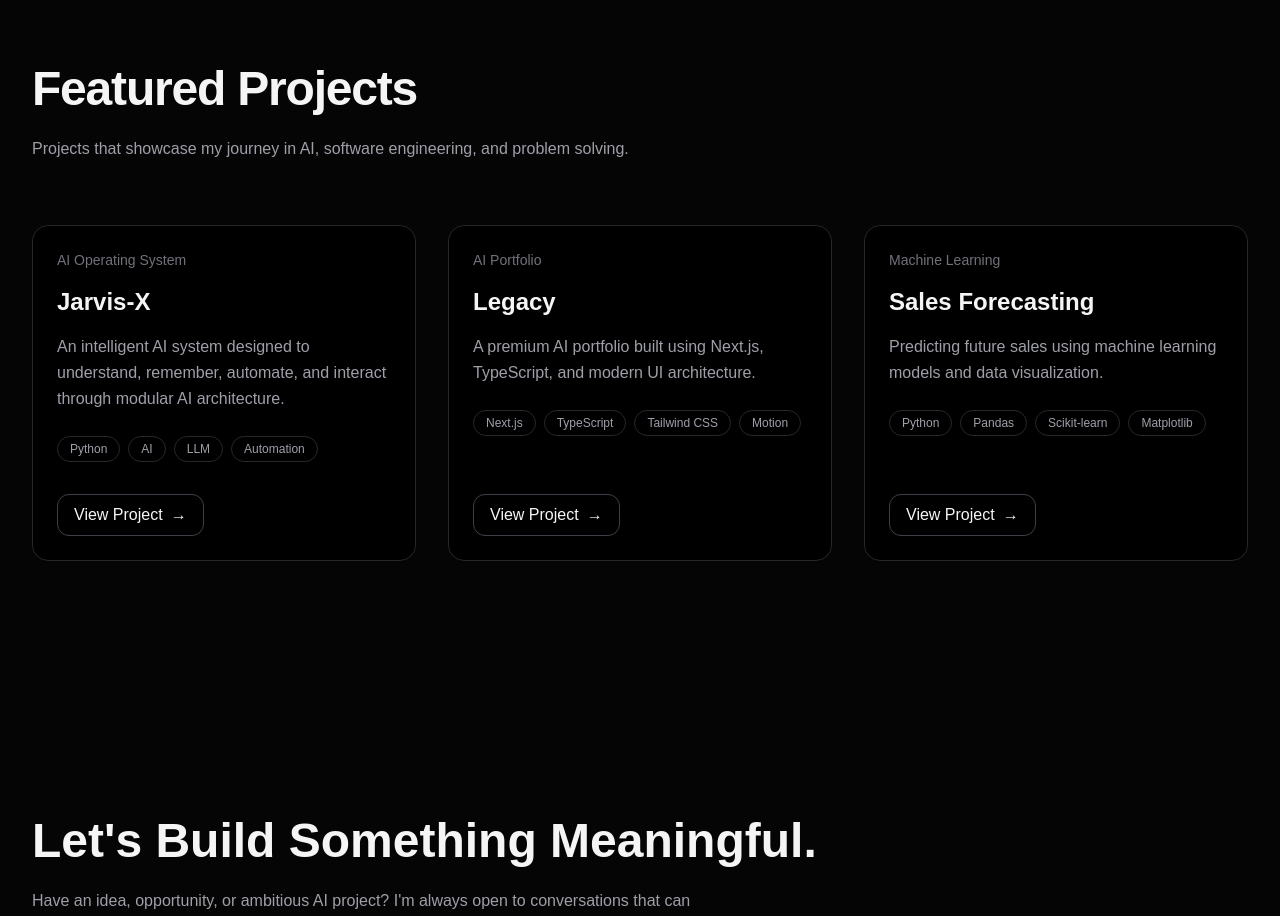
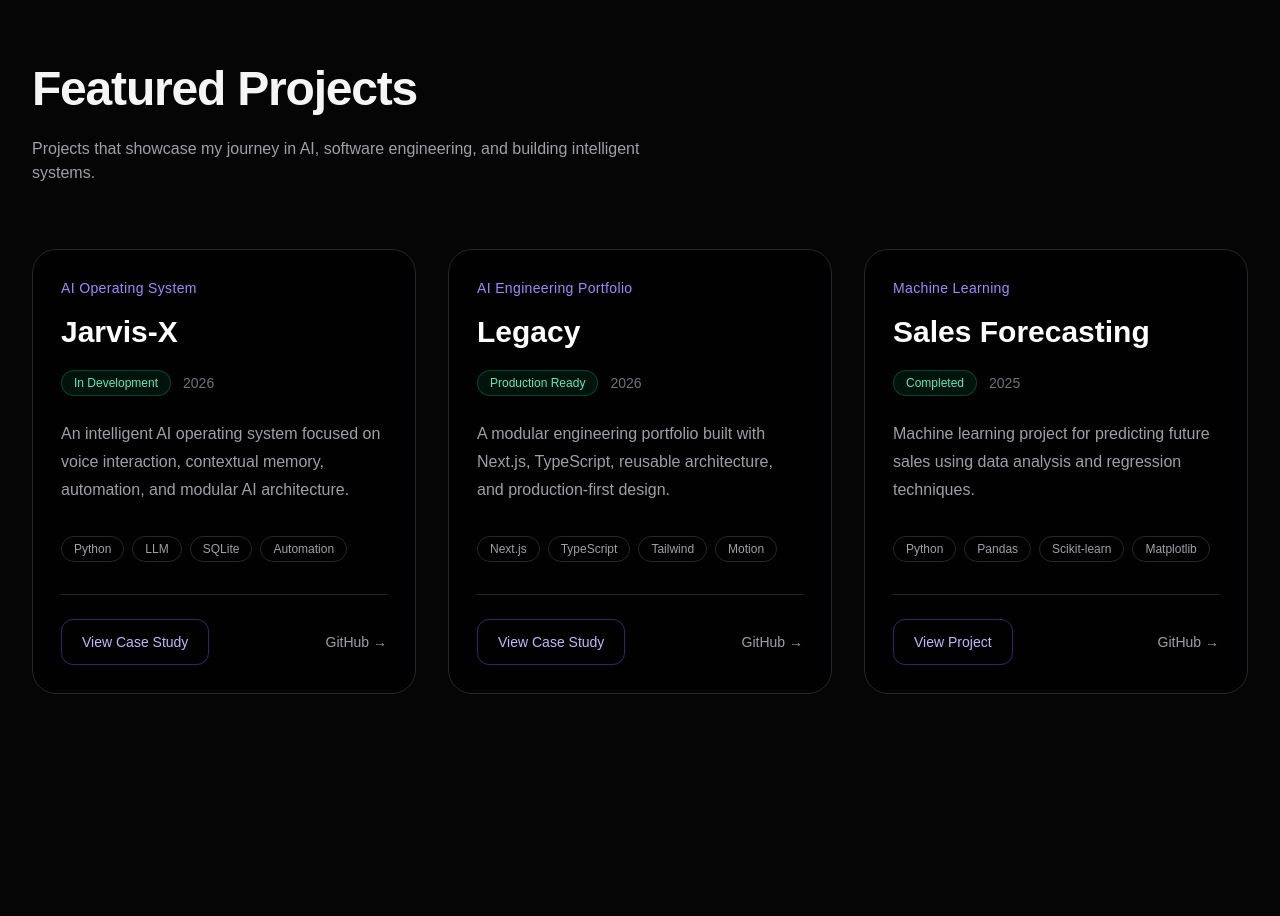
Before and after one commit to annukumarr/akp-portfolio, a Next.js app: page / in a window 1280 px wide. Shown: the part 1960-2876 px from the top of the page. Built offline with nearby package versions, Linux system fonts and the light colour scheme.

Commit message:
feat: implement desktop automation modules and improve system controls

```diff
--- a/app/data/projects.ts
+++ b/app/data/projects.ts
@@ -2,34 +2,64 @@ export const projects = {
   title: "Featured Projects",
 
   subtitle:
-    "Projects that showcase my journey in AI, software engineering, and problem solving.",
+    "Projects that showcase my journey in AI, software engineering, and building intelligent systems.",
 
   items: [
     {
       title: "Jarvis-X",
+
       category: "AI Operating System",
+
+      status: "In Development",
+
+      year: "2026",
+
       description:
-        "An intelligent AI system designed to understand, remember, automate, and interact through modular AI architecture.",
-      tech: ["Python", "AI", "LLM", "Automation"],
+        "An intelligent AI operating system focused on voice interaction, contextual memory, automation, and modular AI architecture.",
+
+      tech: ["Python", "LLM", "SQLite", "Automation"],
+
       href: "/projects/jarvis-x",
+
+      github: "https://github.com/annukumarr/Jarvis-X",
     },
 
     {
       title: "Legacy",
-      category: "AI Portfolio",
+
+      category: "AI Engineering Portfolio",
+
+      status: "Production Ready",
+
+      year: "2026",
+
       description:
-        "A premium AI portfolio built using Next.js, TypeScript, and modern UI architecture.",
-      tech: ["Next.js", "TypeScript", "Tailwind CSS", "Motion"],
+        "A modular engineering portfolio built with Next.js, TypeScript, reusable architecture, and production-first design.",
+
+      tech: ["Next.js", "TypeScript", "Tailwind", "Motion"],
+
       href: "/projects/legacy",
+
+      github: "https://github.com/annukumarr/akp-portfolio",
     },
 
     {
       title: "Sales Forecasting",
+
       category: "Machine Learning",
+
+      status: "Completed",
+
+      year: "2025",
+
       description:
-        "Predicting future sales using machine learning models and data visualization.",
+        "Machine learning project for predicting future sales using data analysis and regression techniques.",
+
       tech: ["Python", "Pandas", "Scikit-learn", "Matplotlib"],
+
       href: "https://github.com/annukumarr",
+
+      github: "https://github.com/annukumarr",
     },
   ],
 };
--- a/components/Projects/ProjectCard/ProjectCard.tsx
+++ b/components/Projects/ProjectCard/ProjectCard.tsx
@@ -8,7 +8,10 @@ type ProjectCardProps = {
   title: string;
   description: string;
   href: string;
+  github: string;
   tech: string[];
+  status: string;
+  year: string;
 };
 
 export default function ProjectCard({
@@ -16,119 +19,133 @@ export default function ProjectCard({
   title,
   description,
   href,
+  github,
   tech,
+  status,
+  year,
 }: ProjectCardProps) {
-  const isExternalLink = href.startsWith("http");
-
-  const linkClassName = `
-    inline-flex items-center gap-2
-    rounded-xl border border-zinc-700
-    px-4 py-2 font-medium
-    transition-all duration-300
-    hover:border-violet-500
-    hover:bg-violet-500/10
-    hover:text-violet-300
-  `;
-
-  const linkContent = (
-    <>
-      View Project
-
-      <span
-        className="
-          transition-transform duration-300
-          group-hover:translate-x-1
-        "
-      >
-        →
-      </span>
-    </>
-  );
+  const isInternal = href.startsWith("/");
 
   return (
     <motion.article
       initial={{ opacity: 0, y: 30 }}
       whileInView={{ opacity: 1, y: 0 }}
       viewport={{ once: true, amount: 0.2 }}
-      transition={{ duration: 0.5 }}
+      transition={{ duration: 0.45 }}
       whileHover={{ y: -8 }}
       className="
         group relative flex h-full flex-col
-        overflow-hidden rounded-2xl
+        overflow-hidden rounded-3xl
         border border-zinc-800
-        bg-black p-6
+        bg-black/80
+        p-7
         transition-all duration-300
-        hover:border-violet-500/60
-        hover:shadow-[0_0_35px_rgba(139,92,246,0.12)]
+        hover:border-violet-500/50
+        hover:shadow-[0_0_40px_rgba(139,92,246,0.15)]
       "
     >
-      <div
-        className="
-          pointer-events-none absolute
-          -right-20 -top-20
-          h-40 w-40 rounded-full
-          bg-violet-600/0 blur-3xl
-          transition-all duration-500
-          group-hover:bg-violet-600/15
-        "
-      />
+      {/* Glow */}
+      <div className="absolute -right-24 -top-24 h-52 w-52 rounded-full bg-violet-600/0 blur-3xl transition-all duration-500 group-hover:bg-violet-600/15" />
 
-      <p
-        className="
-          relative text-sm text-zinc-500
-          transition-colors duration-300
-          group-hover:text-violet-400
-        "
-      >
+      {/* Category */}
+      <p className="relative text-sm tracking-wide text-violet-400">
         {category}
       </p>
 
-      <h3
-        className="
-          relative mt-4 text-2xl font-semibold
-          transition-colors duration-300
-          group-hover:text-violet-400
-        "
-      >
+      {/* Title */}
+      <h3 className="relative mt-4 text-3xl font-semibold text-white transition group-hover:text-violet-300">
         {title}
       </h3>
 
-      <p className="relative mt-4 leading-relaxed text-zinc-400">
+      {/* Status + Year */}
+      <div className="relative mt-5 flex items-center gap-3">
+        <span className="rounded-full border border-emerald-500/30 bg-emerald-500/10 px-3 py-1 text-xs font-medium text-emerald-300">
+          {status}
+        </span>
+
+        <span className="text-sm text-zinc-500">
+          {year}
+        </span>
+      </div>
+
+      {/* Description */}
+      <p className="relative mt-6 flex-1 leading-7 text-zinc-400">
         {description}
       </p>
 
-      <div className="relative mt-6 flex flex-wrap gap-2">
-        {tech.map((technology) => (
+      {/* Tech */}
+      <div className="relative mt-8 flex flex-wrap gap-2">
+        {tech.map((item) => (
           <span
-            key={technology}
+            key={item}
             className="
-              rounded-full border border-zinc-800
-              px-3 py-1 text-xs text-zinc-400
-              transition-all duration-300
+              rounded-full
+              border border-zinc-800
+              px-3 py-1
+              text-xs
+              text-zinc-400
+              transition
               group-hover:border-violet-500/40
               group-hover:text-violet-300
             "
           >
-            {technology}
+            {item}
           </span>
         ))}
       </div>
 
-      <div className="relative mt-auto pt-8">
-        {isExternalLink ? (
+      {/* Divider */}
+      <div className="mt-8 border-t border-zinc-800" />
+
+      {/* Actions */}
+      <div className="mt-6 flex items-center justify-between gap-3">
+        {isInternal ? (
+          <Link
+            href={href}
+            className="
+              rounded-xl
+              border border-violet-500/40
+              px-5 py-3
+              text-sm font-medium
+              text-violet-300
+              transition
+              hover:bg-violet-500/10
+            "
+          >
+            View Case Study
+          </Link>
+        ) : (
           <a
             href={href}
             target="_blank"
-            rel="noopener noreferrer"
-            className={linkClassName}
+            rel="noreferrer"
+            className="
+              rounded-xl
+              border border-violet-500/40
+              px-5 py-3
+              text-sm font-medium
+              text-violet-300
+              transition
+              hover:bg-violet-500/10
+            "
           >
-            {linkContent}
+            View Project
           </a>
-        ) : (
-          <Link href={href} className={linkClassName}>
-            {linkContent}
-          </Link>
         )}
+
+        <a
+          href={github}
+          target="_blank"
+          rel="noreferrer"
+          className="
+            text-sm
+            text-zinc-400
+            transition
+            hover:text-white
+          "
+        >
+          GitHub →
+        </a>
       </div>
     </motion.article>
   );
--- a/components/Projects/ProjectsGrid/ProjectsGrid.tsx
+++ b/components/Projects/ProjectsGrid/ProjectsGrid.tsx
@@ -12,6 +12,9 @@ export default function ProjectsGrid() {
           description={project.description}
           tech={project.tech}
           href={project.href}
+          github={project.github}
+          status={project.status}
+          year={project.year}
         />
       ))}
     </div>
```
